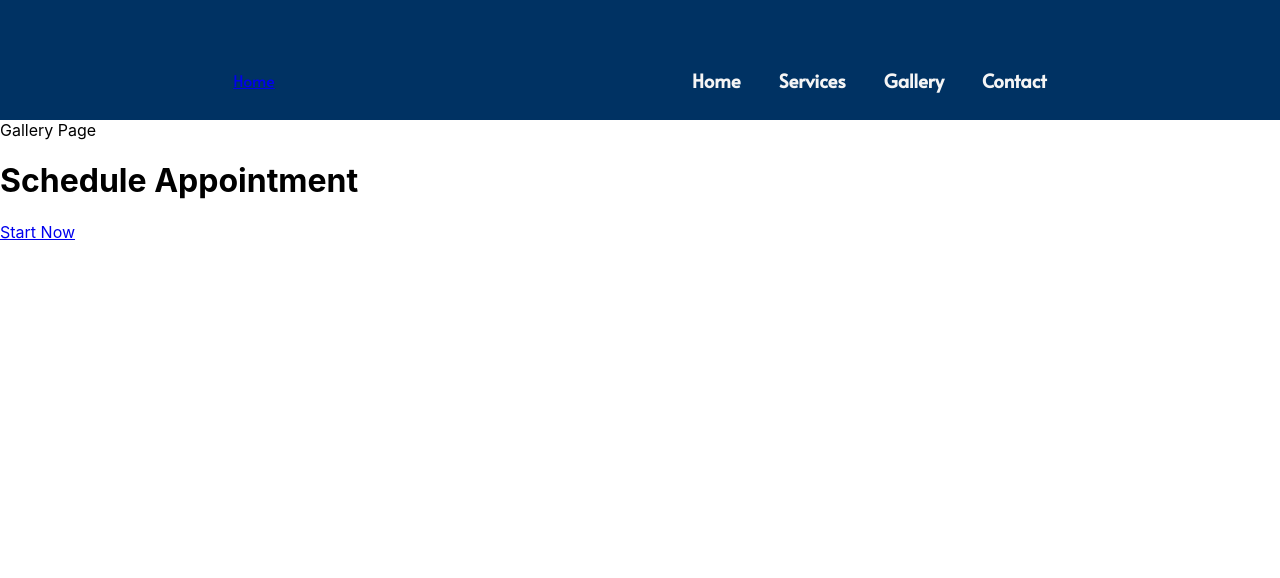
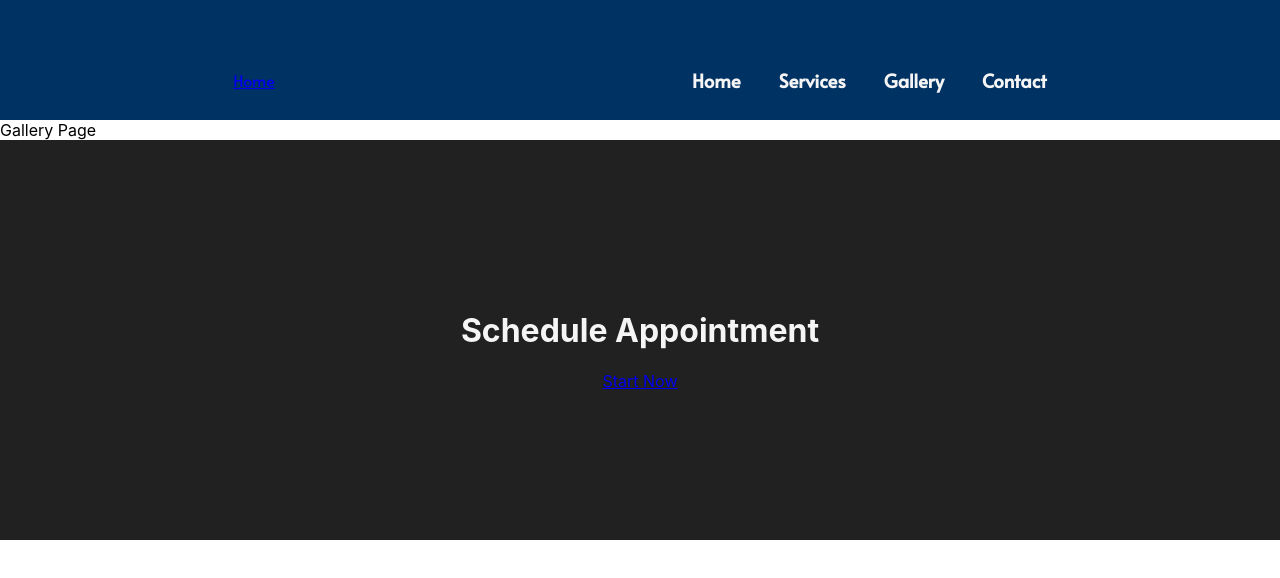
Before and after one commit to GabrielG01/construction-site, a React (Create React App) app: page /gallery in a window 1280 px wide. Shown: the top 578 px of the page. Built offline with nearby package versions, Linux system fonts and the light colour scheme.

Commit message:
Nearly finalized the footer, updated some styling on the home page

```diff
--- a/src/styles/footer.scss
+++ b/src/styles/footer.scss
@@ -0,0 +1,13 @@
+.footer-wrapper {
+  display: flex;
+  justify-content: center;
+  align-items: center;
+  flex-direction: column;
+  width: 100vw;
+  height: 400px;
+  background-color: #212121;
+
+  h1 {
+    color: whitesmoke;
+  }
+}
--- a/src/styles/home.scss
+++ b/src/styles/home.scss
@@ -9,6 +9,7 @@
   justify-content: center;
   align-items: center;
   h1 {
+    background-color: #003263;
     font-size: 112px;
     margin: 0%;
     color: whitesmoke;
```
